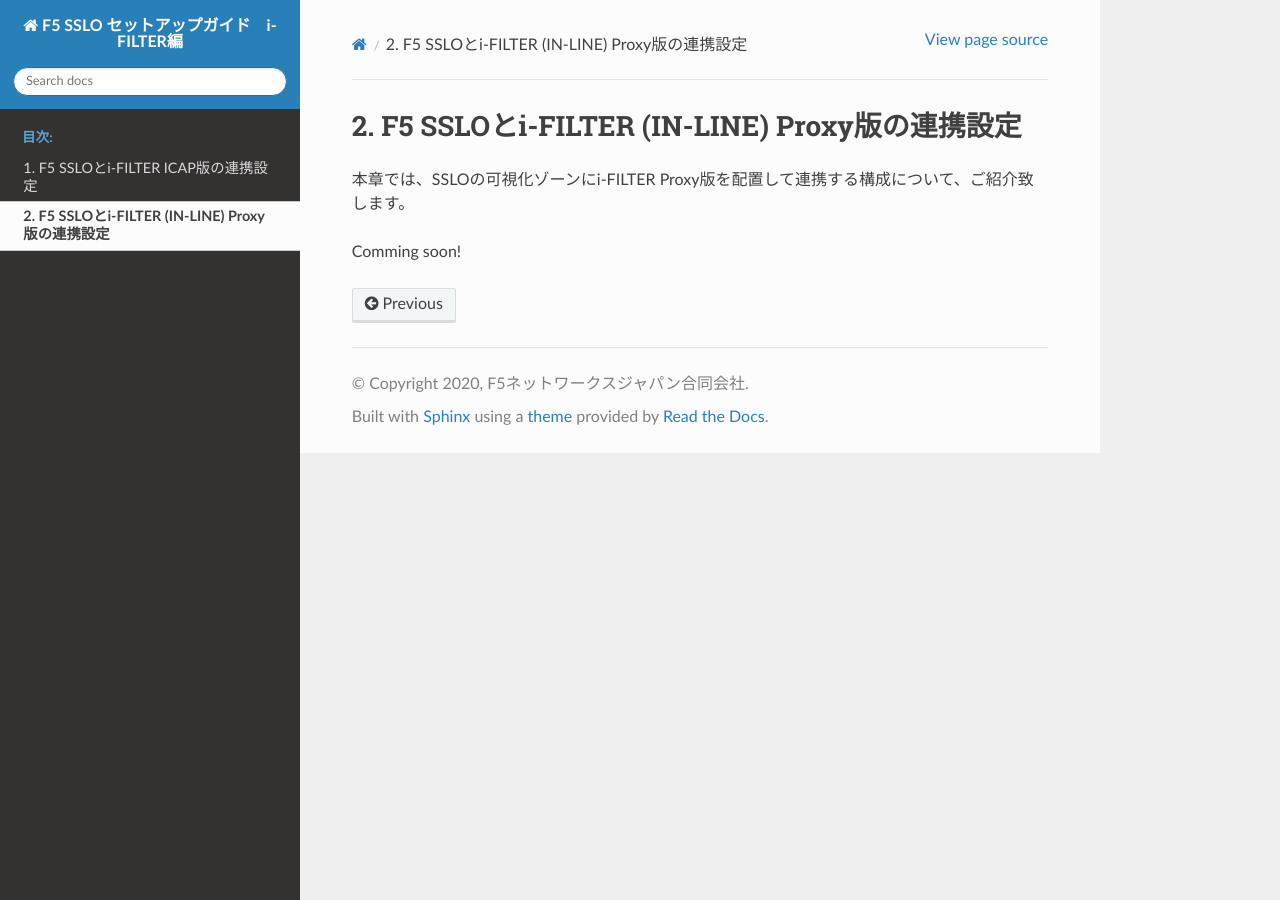
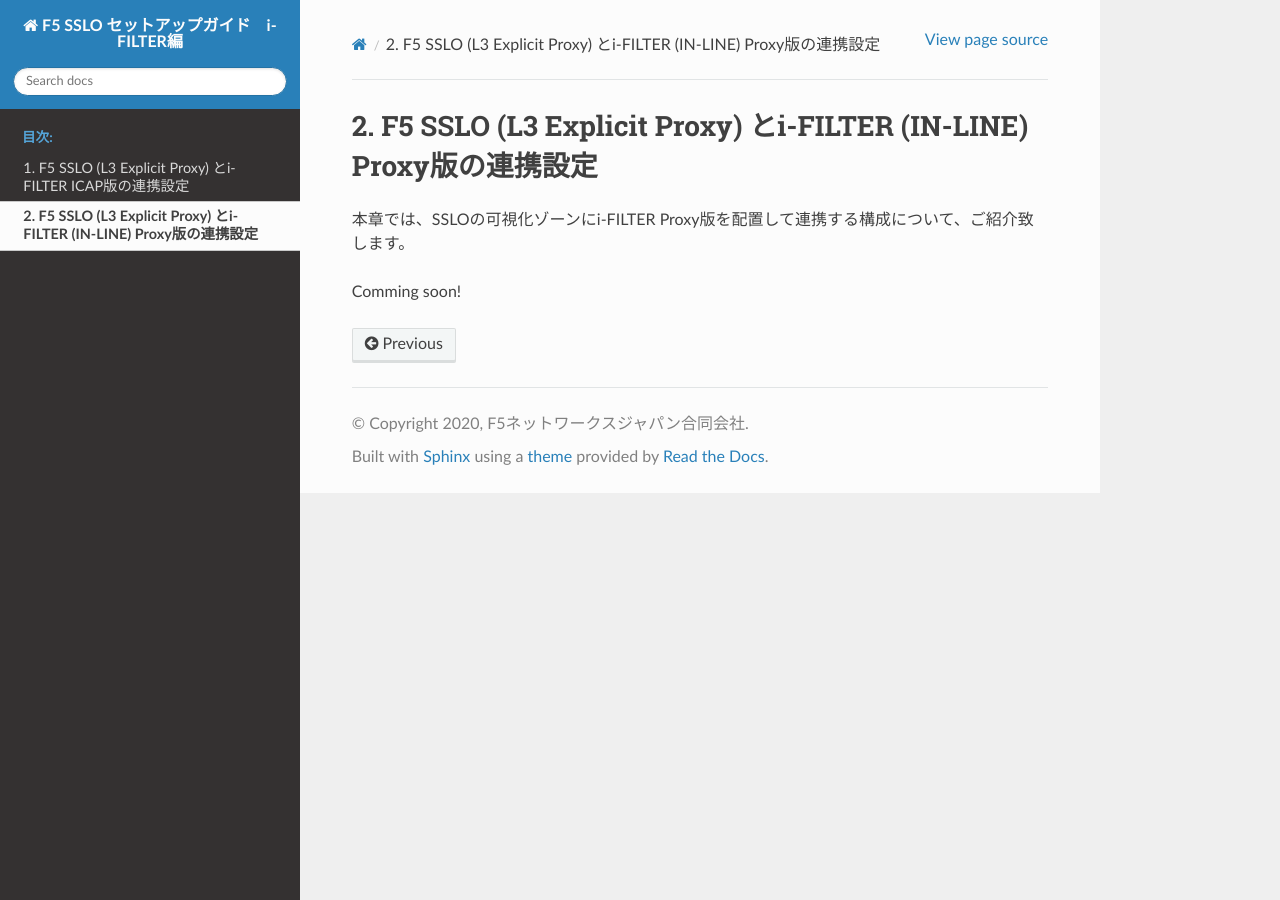
Before and after one commit to BeF5/f5j-sslo-iswf, a Sphinx documentation site: the page built from docs/content2/content2.rst, in a window 1280 px wide. Built offline with Sphinx 7.4.7 and the Read the Docs theme 2.0.0, drawn with Linux system fonts in a browser that asks for light colours.

Commit message:
no message

```diff
--- a/docs/content1/content1.rst
+++ b/docs/content1/content1.rst
@@ -1,4 +1,4 @@
-F5 SSLOとi-FILTER ICAP版の連携設定
+F5 SSLO (L3 Explicit Proxy) とi-FILTER ICAP版の連携設定
 ================================================
 
 本章では、SSLOの可視化ゾーンにi-FILTER ICAP版を配置し、ICAPプロトコルで連携する構成について、ご紹介致します。
--- a/docs/content1/module04/module04.rst
+++ b/docs/content1/module04/module04.rst
@@ -5,15 +5,15 @@
 
     .. image:: images/mod4-1.png
     |
-#. [SSL Orchestrator] – [Configuration]の画面にて、右上のアップグレードボタンを押します。
+#. **SSL Orchestrator >> Configuration**の画面にて、右上の**アップグレードボタン**を押します。
 
     .. image:: images/mod4-2.png
     |
-#. Choose Fileにて、先程ダウンロードしたRPMを選択し、Upload and Installを押します。
+#. **Choose File**にて、先程ダウンロードしたRPMを選択し、**Upload and Install**を押します。
 
     .. image:: images/mod4-3.png
     |
-#. [バージョンがアップグレードされていることを確認します。。
+#. バージョンがアップグレードされていることを確認します。
 
     .. image:: images/mod4-4.png
     |
--- a/docs/content2/content2.rst
+++ b/docs/content2/content2.rst
@@ -1,4 +1,4 @@
-F5 SSLOとi-FILTER (IN-LINE) Proxy版の連携設定
+F5 SSLO (L3 Explicit Proxy) とi-FILTER (IN-LINE) Proxy版の連携設定
 ================================================
 
 本章では、SSLOの可視化ゾーンにi-FILTER Proxy版を配置して連携する構成について、ご紹介致します。
```
Also changed, not shown: docs/content1/module03/module03.rst (+6 -6 lines).
